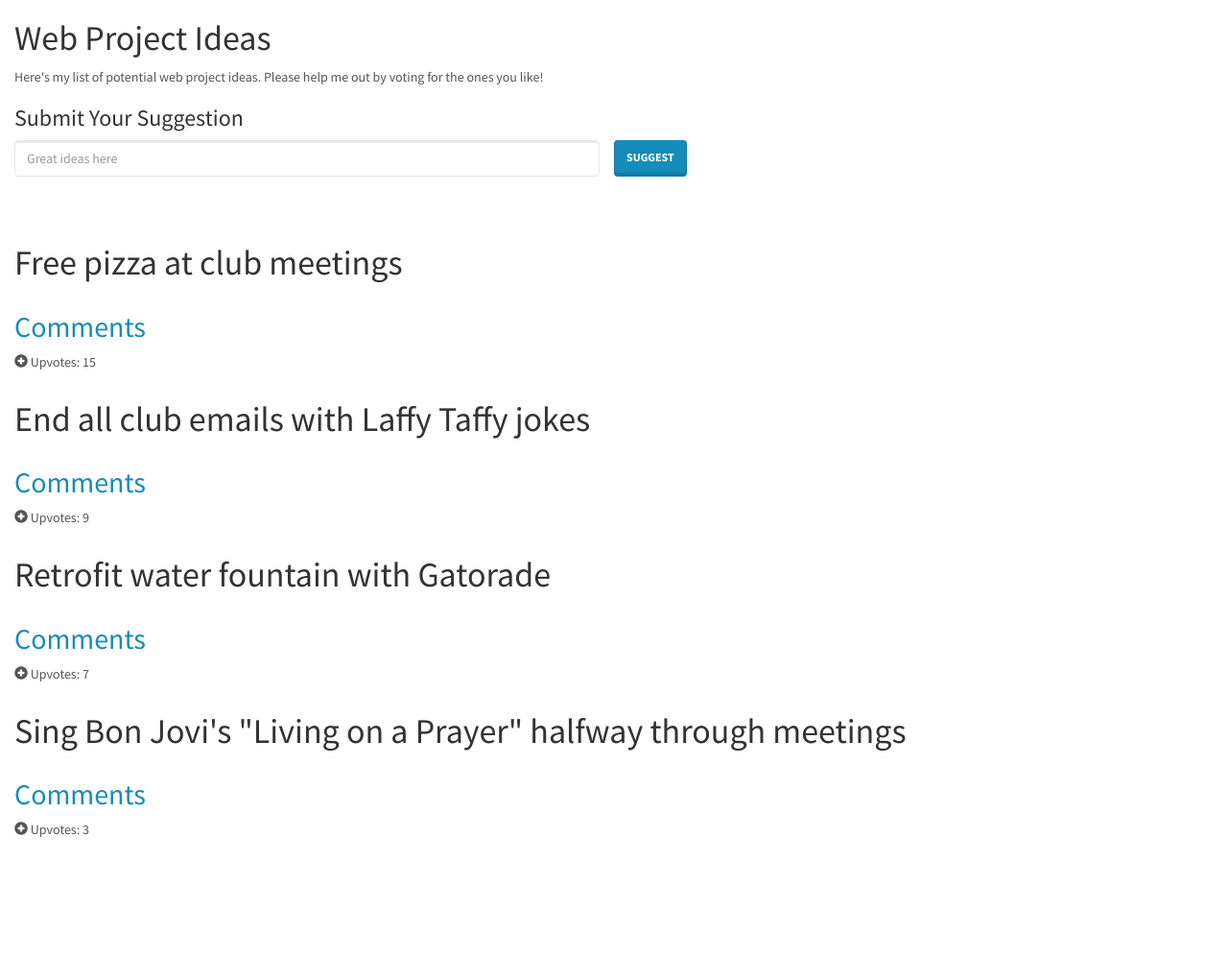
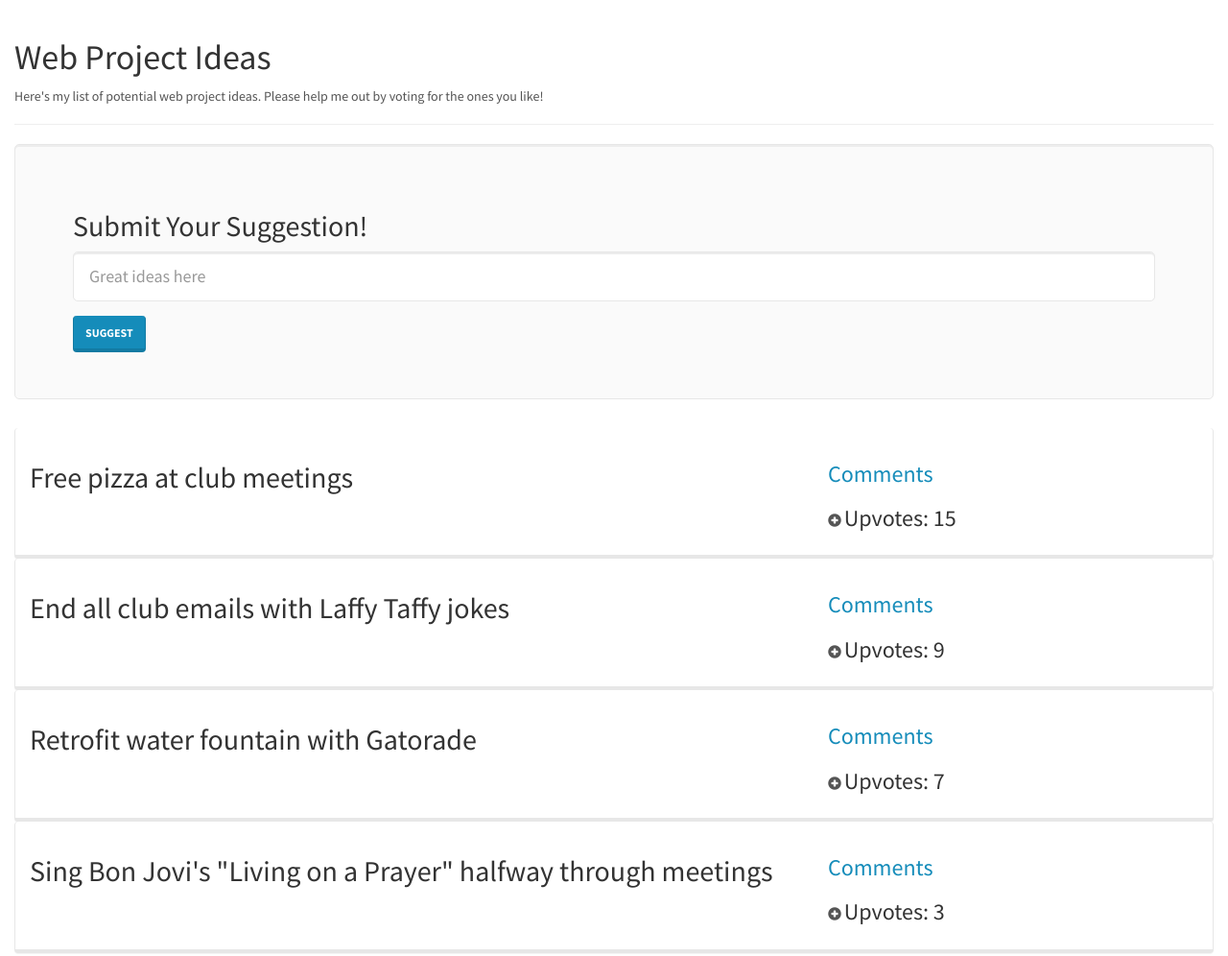
Before and after one commit to dwl285/suggestion_box, a plain HTML site: page index.html in a window 1280 px wide. Shown: the whole page at 96% size. Before the commit the page ends 884 px from the top, so only its background shows below. Drawn offline with nearby package versions, Linux system fonts and the light colour scheme; some packages are replaced by stand-ins of ours.

Commit message:
use bootstrap to improve styling further

```diff
--- a/css/styles.css
+++ b/css/styles.css
@@ -1,3 +1,11 @@
 .body {
 	margin: 10px;
 }
+
+.upvotes {
+	display: inline-block;
+}
+
+.comments {
+	margin-bottom: 0px;
+}
--- a/index.html
+++ b/index.html
@@ -12,14 +12,16 @@ css/bootstrap.min.css" rel="stylesheet">
 </head>
 <body ng-app="SuggestionBox" ng-controller="HomeController">
 	<div class="container-fluid">
+		<div class="page-header">
 			<h1 id="app-heading">Web Project Ideas</h1>
 			<p id="app-description">
 				Here's my list of potential web project ideas. Please help me out
  		  	 	by voting for the ones you like!
 	   	 	</p>
-
+		</div>
 	  	<div ng-view></div>
-
+		</div>
+	</div>
 
 
 <!-- Modules -->
@@ -31,6 +33,5 @@ css/bootstrap.min.css" rel="stylesheet">
 
 <!-- Services -->
 <script type="text/javascript" src="js/services/suggestions.js"></script>
-	</div>
 </body>
 </html>
--- a/views/home.html
+++ b/views/home.html
@@ -1,21 +1,32 @@
-<h3> Submit Your Suggestion </h3>
-<div class="row">
-<form ng-submit="addSuggestion()" style="margin-bottom: 50px">
-<div class="form-group col-md-6 col-sm-10">
-<input type="text" class="form-control" placeholder="Great ideas here" ng-model="title"></input>
+<div class="jumbotron">
+<h2> Submit Your Suggestion! </h2>
+<form ng-submit="addSuggestion()">
+<div class="form-group">
+<input type="text" class="form-control input-lg" placeholder="Great ideas here" ng-model="title"></input>
 </div>
 <button type="submit" class="btn btn-primary">Suggest</button>
 </form>
 </div>
 
+<div class="panel-group">
+
 <div ng-repeat="post in posts | orderBy:'-upvotes'">
-<h1> {{ post.title }} </h1>
-<div class="row">
-<div class="col-md-2">
-<h2><a href="#!/suggestion/{{$index}}">Comments</a></h2>
-<p>
-<span class="glyphicon glyphicon-plus-sign" ng-click="upVote(post)"></span> Upvotes: {{post.upvotes}}
-</p>
+	<div class="panel panel-default">
+		<div class="panel-body">
+			<div class="row">
+				<div class="col-md-8">
+					<h2> {{ post.title }} </h2>
+				</div>
+				<div class="col-md-4">
+					<h3 class="comments"><a href="#!/suggestion/{{$index}}">Comments</a></h3>
+					<div>
+						<span class="glyphicon glyphicon-plus-sign" ng-click="upVote(post)"></span>
+						<h3 class="upvotes">Upvotes: {{post.upvotes}}</h3>
+					</div>
+				</div>
+		</div>
+		</div>
+	</div>
 </div>
+
 </div>
-</div>
```
Also changed, not shown: views/suggestion.html (+18 -4 lines). Lines whose indentation alone changed are shown as unchanged.
